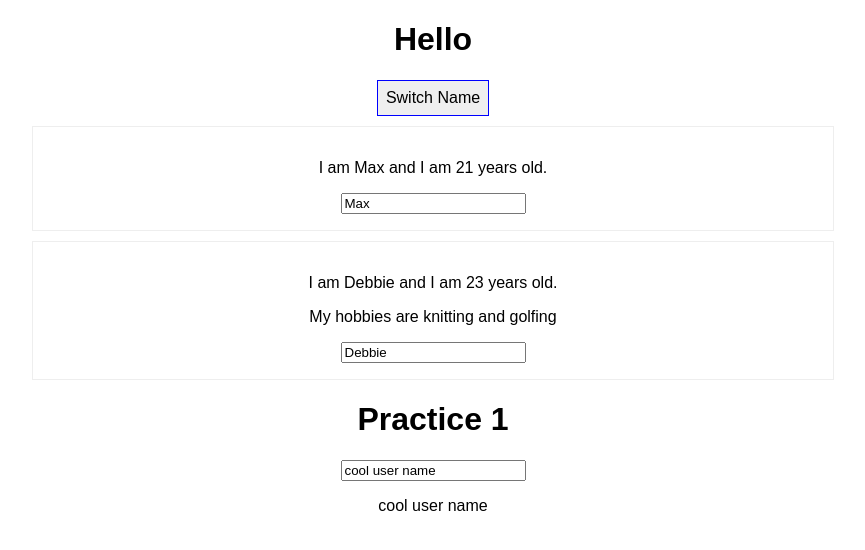
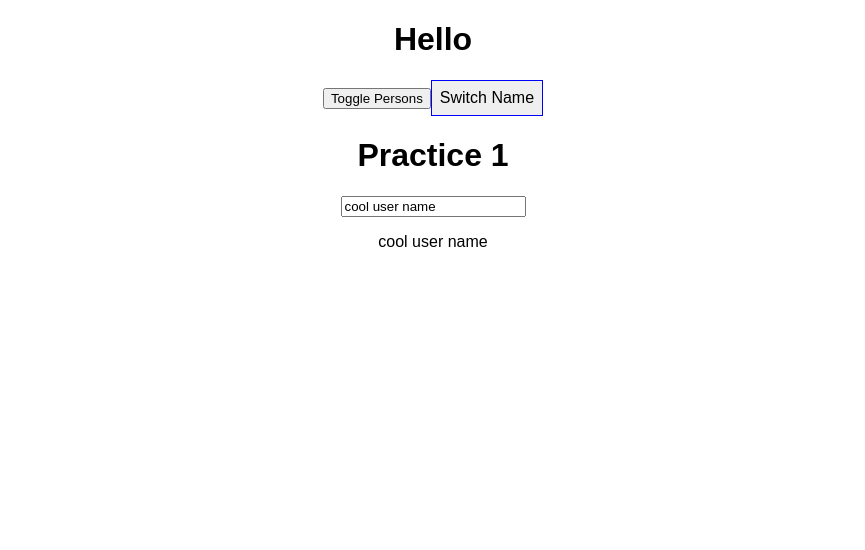
Before and after one commit to GriseldaZBalmaceda/react-complete-guide, a React (Create React App) app: page / in a window 1280 px wide. Shown: the top 550 px of the page, without its empty margins (207-1072 px from the left). Built offline with nearby package versions, Linux system fonts and the light colour scheme.

Commit message:
august 10 commit

```diff
--- a/src/App.js
+++ b/src/App.js
@@ -9,7 +9,8 @@ state = {
     {name: 'Max', age:21},
     {name: 'Debbie', age:23}
   ],
-  userName: 'cool user name'
+  userName: 'cool user name',
+  showPersons: false
 }
 
 
@@ -37,6 +38,11 @@ userNameChangedHandler = (event)=>{
   })
 }
 
+togglePerson = () => {
+  let currentShow = this.state.showPersons
+  this.setState({showPersons: !currentShow})
+}
+
   render() {
 
     const style = {
@@ -52,9 +58,12 @@ userNameChangedHandler = (event)=>{
     return (
       <div className="App">
         <h1>Hello</h1>
+        <button onClick={this.togglePerson}> Toggle Persons </button>
         <button
         style={style}
         onClick={()=>this.switchNameHandler('Maxie')}>Switch Name</button>
+        {this.state.showPersons ?
+          <div>
             <Person
               name={this.state.persons[0].name}
               age={this.state.persons[0].age}
@@ -62,7 +71,13 @@ userNameChangedHandler = (event)=>{
               changed={this.nameChangedHandler}
               >
             </Person>
-        <Person name={this.state.persons[1].name} age={this.state.persons[1].age}> My hobbies are knitting and golfing</Person>
+            <Person
+              name={this.state.persons[1].name}
+              age={this.state.persons[1].age}>
+              My hobbies are knitting and golfing
+            </Person>
+        </div> : '' }
+
 
       <h1>Practice 1</h1>
       <UserInput change={this.userNameChangedHandler} value={this.state.userName}></UserInput>
```
Also changed, not shown: 1 other file (tests, documents, lock files or other folders). Lines whose indentation alone changed are shown as unchanged.
